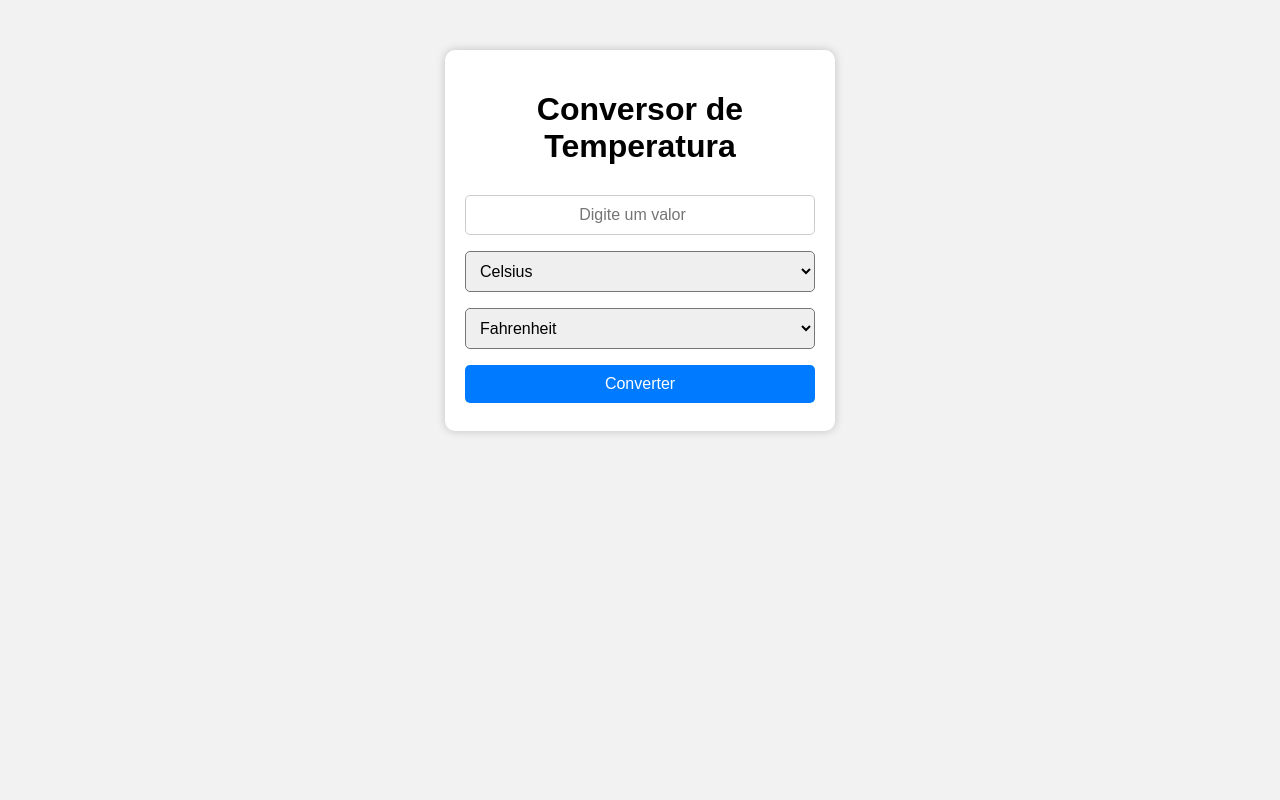
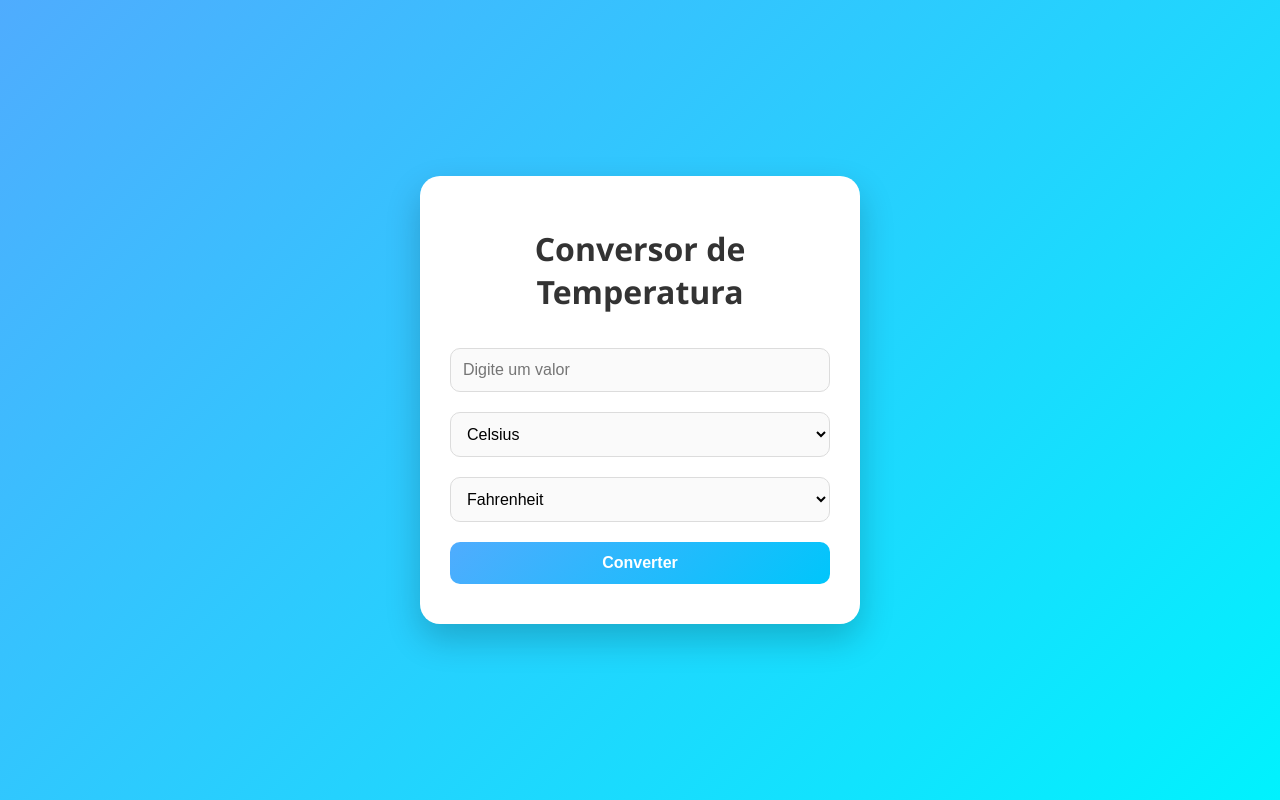
Before and after one commit to nascimentom-collab/Conversor-de-Temperatura, a Flask app: page / in a window 1280 px wide. Run offline with Flask 3, Linux system fonts and the light colour scheme.

Commit message:
💄Ajuste no design style.css

```diff
--- a/static/style.css
+++ b/static/style.css
@@ -1,41 +1,70 @@
 body{
-    font-family: Arial, Helvetica, sans-serif;
-    background:#f2f2f2;
+    margin: 0;
+    font-family: "Segoe UI", Arial, Helvetica, sans-serif;
+    background: linear-gradient(135deg, #4facfe, #00f2fe);
+    display: flex;
+    justify-content: center;
+    align-items: center;
+    height: 100vh;
 }
 
 .container{
-    width:350px;
-    margin:50px auto;
-    background:white;
-    padding:20px;
-    border-radius:10px;
-    text-align:center;
-    box-shadow:0 0 10px rgba(0,0,0,.2);
+    width: 380px;
+    background: #fff;
+    padding: 30px;
+    border-radius: 20px;
+    box-shadow: 0 15px 35px rgba(0, 0, 0, 0.2);
+    text-align: center;
+}
+
+h1{
+    color: #333;
+    margin-bottom: 25px;
 }
 
 input,
 select,
 button{
-    width:100%;
-    margin:8px 0;
-    padding:10px;
-    font-size:16px;
-    border-radius:5px;
-    box-sizing:border-box;
+    width: 100%;
+    margin: 10px 0;
+    padding: 12px;
+    font-size: 16px;
+    border-radius: 10px;
+    box-sizing: border-box;
+    transition: all 0.3s ease;
 }
 
-input{
-    text-align:center;
-    border:1px solid #ccc;
+input,
+select{
+    border: 1px solid #dcdcdc;
+    background: #fafafa;
+}
+
+input:focus,
+select:focus{
+    outline: none;
+    border-color: #4facfe;
+    box-shadow: 0 0 8px rgba(79, 172, 254, 0.4);
 }
 
 button{
-    background:#007BFF;
-    color:white;
-    border:none;
-    cursor:pointer;
+    background: linear-gradient(135deg, #4facfe, #00c6fb);
+    color: white;
+    border: none;
+    font-weight: bold;
+    cursor: pointer;
 }
 
 button:hover{
-    background:#0056b3;
+    transform: translateY(-2px);
+    box-shadow: 0 8px 20px rgba(0,0,0,.2);
 }
+
+button:active{
+    transform: scale(0.98);
+}
+
+h2{
+    margin-top: 20px;
+    color: #007BFF;
+}
```
